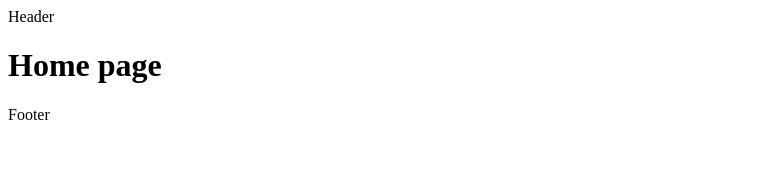
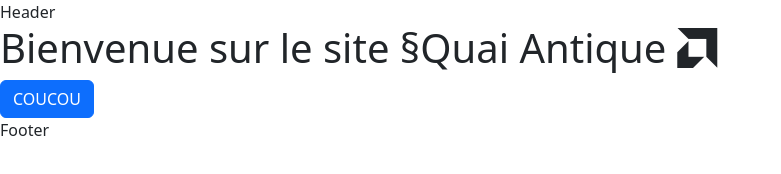
Before and after one commit to Guillaume0402/QuaiAntiqueRestaurantFront, a website with bundled scripts: page index.html in a window 1280 px wide. Shown: the whole page, without its empty margins (0-781 px from the left). Built offline with nearby package versions, Linux system fonts and the light colour scheme; files whose address does not match are found by name.

Commit message:
Install Bootstrap

```diff
--- a/index.html
+++ b/index.html
@@ -5,6 +5,9 @@
     <meta name="viewport" content="width=device-width, initial-scale=1.0">
     <title>Document</title>
     <link rel="icon" type="image/x-icon" href="./burger.ico" />
+
+    <link rel="stylesheet" href="node_modules/bootstrap/dist/css/bootstrap.min.css">
+    <link rel="stylesheet" href="node_modules/bootstrap-icons/font/bootstrap-icons.css">
 </head>
 <body>
 
@@ -15,5 +18,6 @@
 <footer>Footer</footer>
 
 <script type="module" src="./Router/router.js"></script>
+<script src="node_modules/bootstrap/dist/js/bootstrap.bundle.min.js"></script>
 </body>
 </html>
--- /dev/null
+++ b/package.json
@@ -0,0 +1,6 @@
+{
+  "dependencies": {
+    "bootstrap": "^5.3.3",
+    "bootstrap-icons": "^1.11.3"
+  }
+}
--- a/pages/home.html
+++ b/pages/home.html
@@ -1 +1,3 @@
-<h1>Home page</h1>
+<h1>Bienvenue sur le site §Quai Antique <i class="bi bi-amd"></i></h1>
+
+<button class="btn btn-primary">COUCOU</button>
```
Also changed, not shown: 2 other files.
